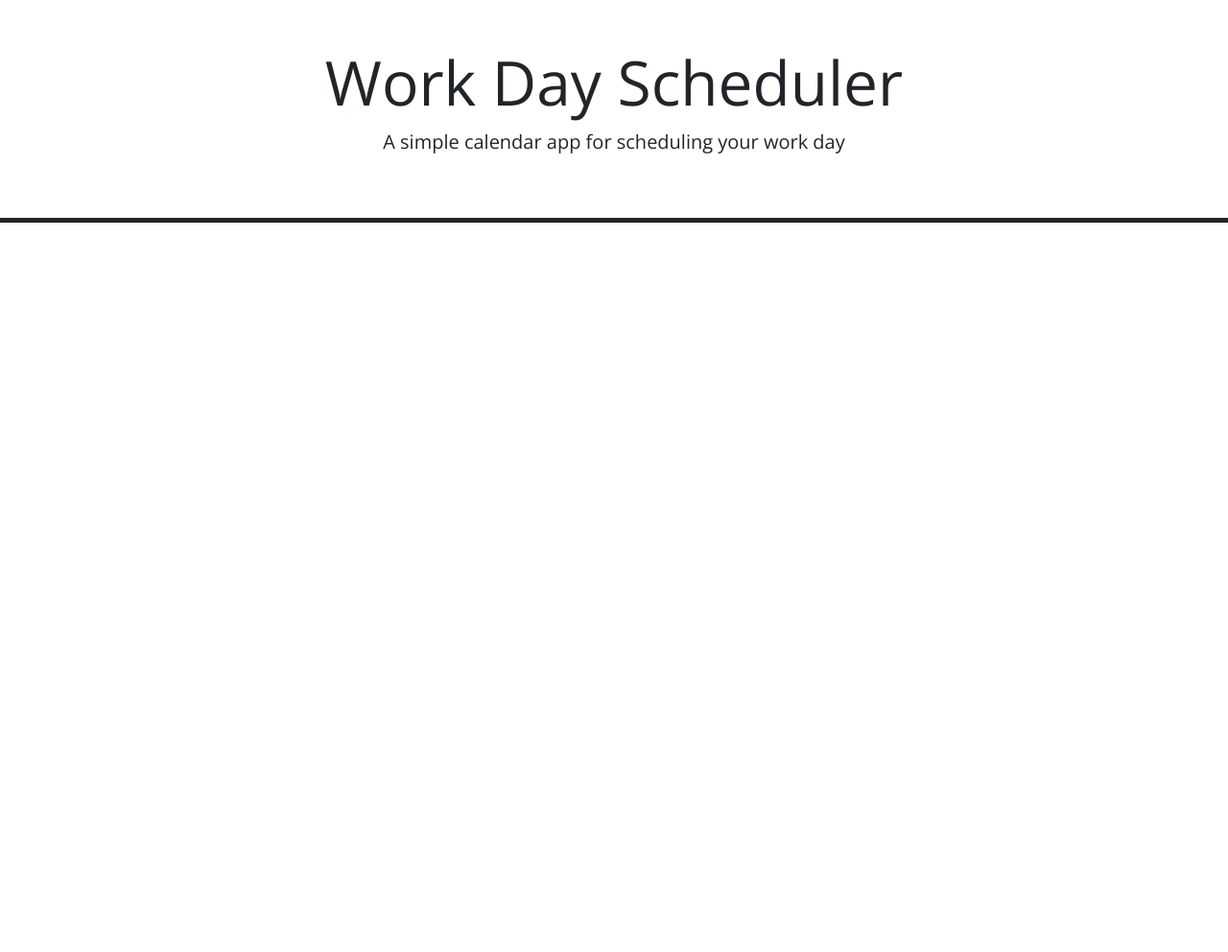
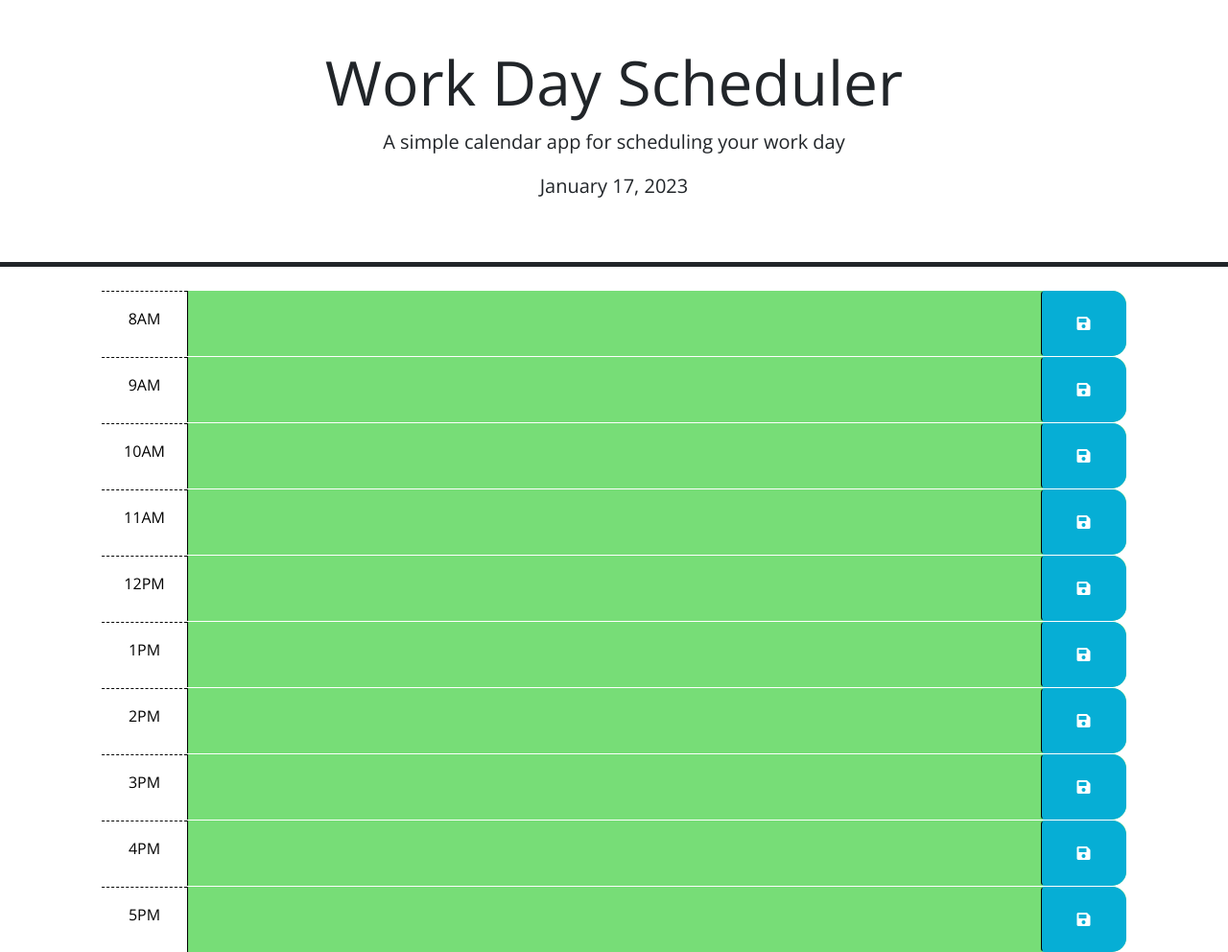
Before and after one commit to katievlasic/05-api-scheduler, a plain HTML site: page index.html in a window 1280 px wide. Shown: the whole page at 96% size. Before the commit the page ends 800 px from the top, so only its background shows below. Drawn offline with nearby package versions, Linux system fonts and the light colour scheme; files that its build step writes are made by us from their sources.

Commit message:
put script.js in assets directory, redirect in html script tag

```diff
--- a/index.html
+++ b/index.html
@@ -42,48 +42,6 @@
     ></script>
     <!-- remember, html top to bottom. High priority what users read immediately at the top and load the scripts last since user doesn't read -->
 
-    <script src="script.js"></script>
+    <script src="./assets/script.js"></script>
   </body>
 </html>
-
-<!-- Use class for "past", "present", and "future" to apply styles to the
-  time-block divs accordingly. The javascript will need to do this by
-  adding/removing these classes on each div by comparing the hour in the
-  id to the current hour. The html provided below is meant to be an example
-  demonstrating how the css provided can be leveraged to create the
-  desired layout and colors. The html below should be removed or updated
-  in the finished product. Remember to delete this comment once the
-  code is implemented.
-  -->
-
-<!-- Example of a past time block. The "past" class adds a gray background color. -->
-<!--
-
-  <div id="hour-9" class="row time-block past">
-
-  <div class="col-2 col-md-1 hour text-center py-3">9AM</div>
-
-  <textarea class="col-8 col-md-10 description" rows="3"> </textarea>
-
-  <button class="btn saveBtn col-2 col-md-1" aria-label="save">
-    <i class="fas fa-save" aria-hidden="true"></i>
-  </button>
-
-</div>
-
-Example of a a present time block. The "present" class adds a red background color. -->
-<!-- <div id="hour-10" class="row time-block present">
-  <div class="col-2 col-md-1 hour text-center py-3">10AM</div>
-  <textarea class="col-8 col-md-10 description" rows="3"> </textarea>
-  <button class="btn saveBtn col-2 col-md-1" aria-label="save">
-    <i class="fas fa-save" aria-hidden="true"></i>
-  </button>
-</div>
-
-Example of a future time block. The "future" class adds a green background color. -->
-<!-- <div id="hour-11" class="row time-block future">
-  <div class="col-2 col-md-1 hour text-center py-3">11AM</div>
-  <textarea class="col-8 col-md-10 description" rows="3"> </textarea>
-  <button class="btn saveBtn col-2 col-md-1" aria-label="save">
-    <i class="fas fa-save" aria-hidden="true"></i>
-  </button> -->
```
